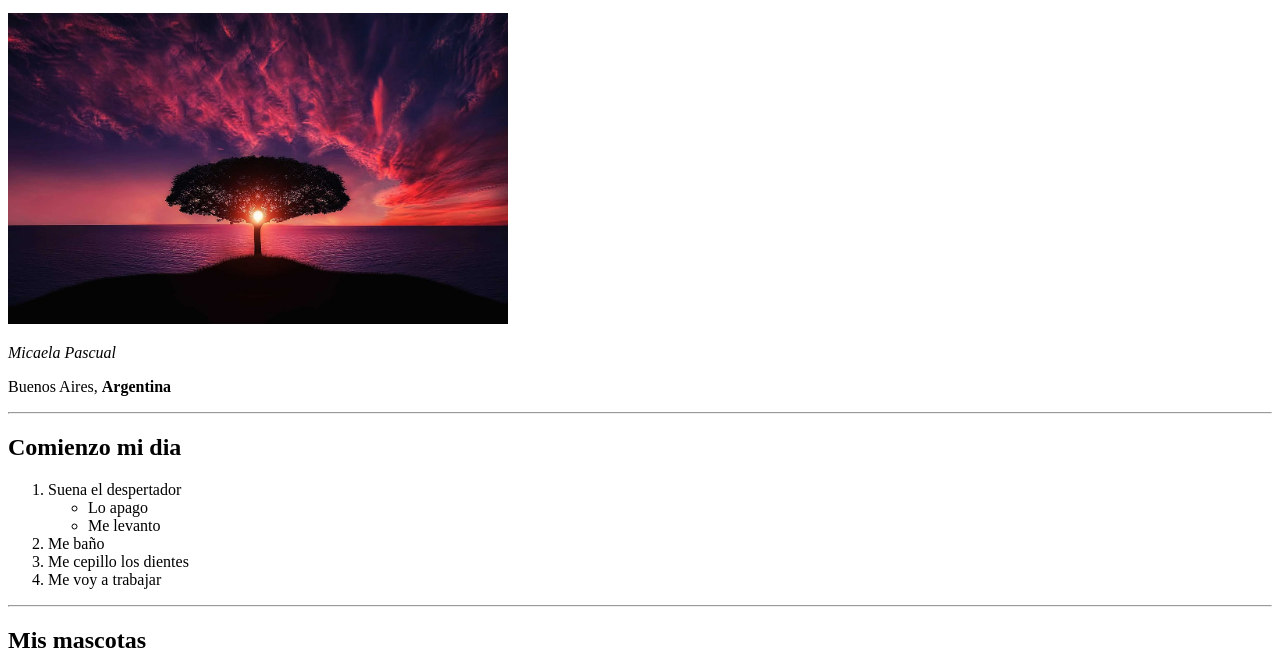
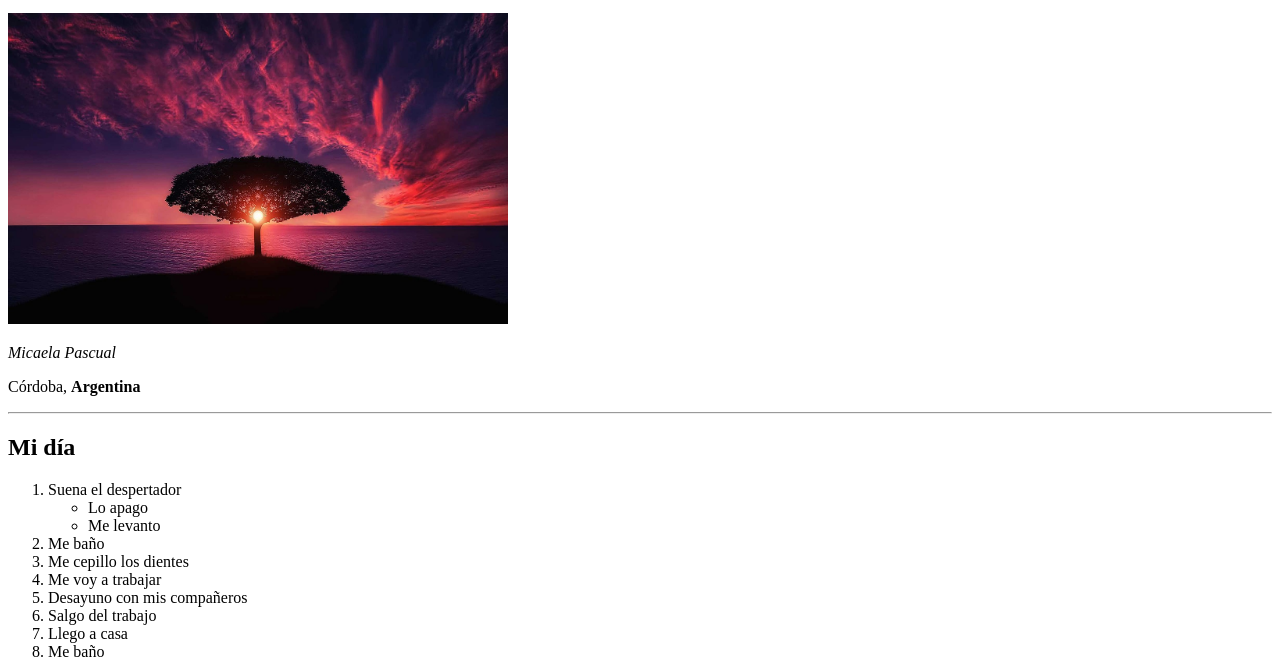
Before and after one commit to Mica262/clase02-tarea, a plain HTML site: page index.html in a window 1280 px wide. Shown: the part 101-763 px from the top of the page. Drawn offline with Linux system fonts and the light colour scheme.

Commit message:
clase02-tarea

```diff
--- a/index.html
+++ b/index.html
@@ -21,7 +21,7 @@
         </em>
     </p>
     <p>
-        Buenos Aires,
+        Córdoba,
         <strong>
             Argentina
         </strong>
@@ -29,7 +29,7 @@
 
     <hr>
 
-    <h2>Comienzo mi dia</h2>
+    <h2>Mi día</h2>
 
     <ol>
         <li>Suena el despertador</li>
@@ -40,6 +40,13 @@
         <li>Me baño</li>
         <li>Me cepillo los dientes</li>
         <li>Me voy a trabajar</li>
+        <li>Desayuno con mis compañeros</li>
+        <li>Salgo del trabajo</li>
+        <li>Llego a casa</li>
+        <li>Me baño</li>
+        <li>Ceno</li>
+        <li>Veo serie/pelicula</li>
+        <li>Me acuesto</li>
 
     </ol>
 
```
